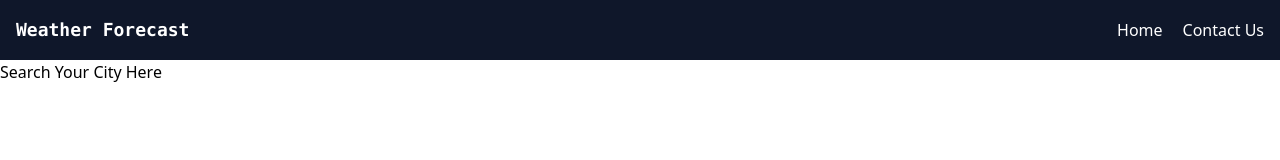
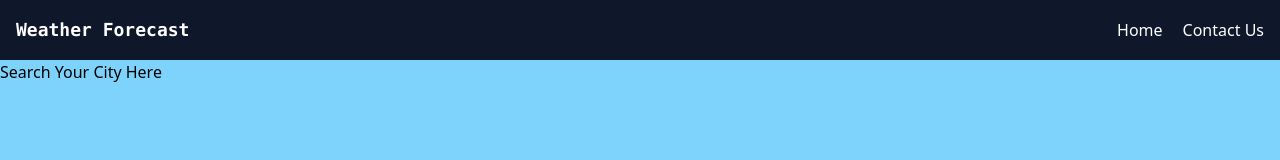
Before and after one commit to aadarshraj02/Weather-Forecast-Tailwind, a website: page src/index.html in a window 1280 px wide. Drawn offline with Linux system fonts and the light colour scheme.

Commit message:
applied background color on body

```diff
--- a/src/index.html
+++ b/src/index.html
@@ -7,7 +7,7 @@
     <script src="script.js" defer></script>
     <link rel="stylesheet" href="output.css" />
   </head>
-  <body>
+  <body class="bg-sky-300">
     <header>
       <div
         class="flex flex-wrap items-center justify-between p-4 bg-slate-900 text-white"
```
Also changed, not shown: src/output.css.
